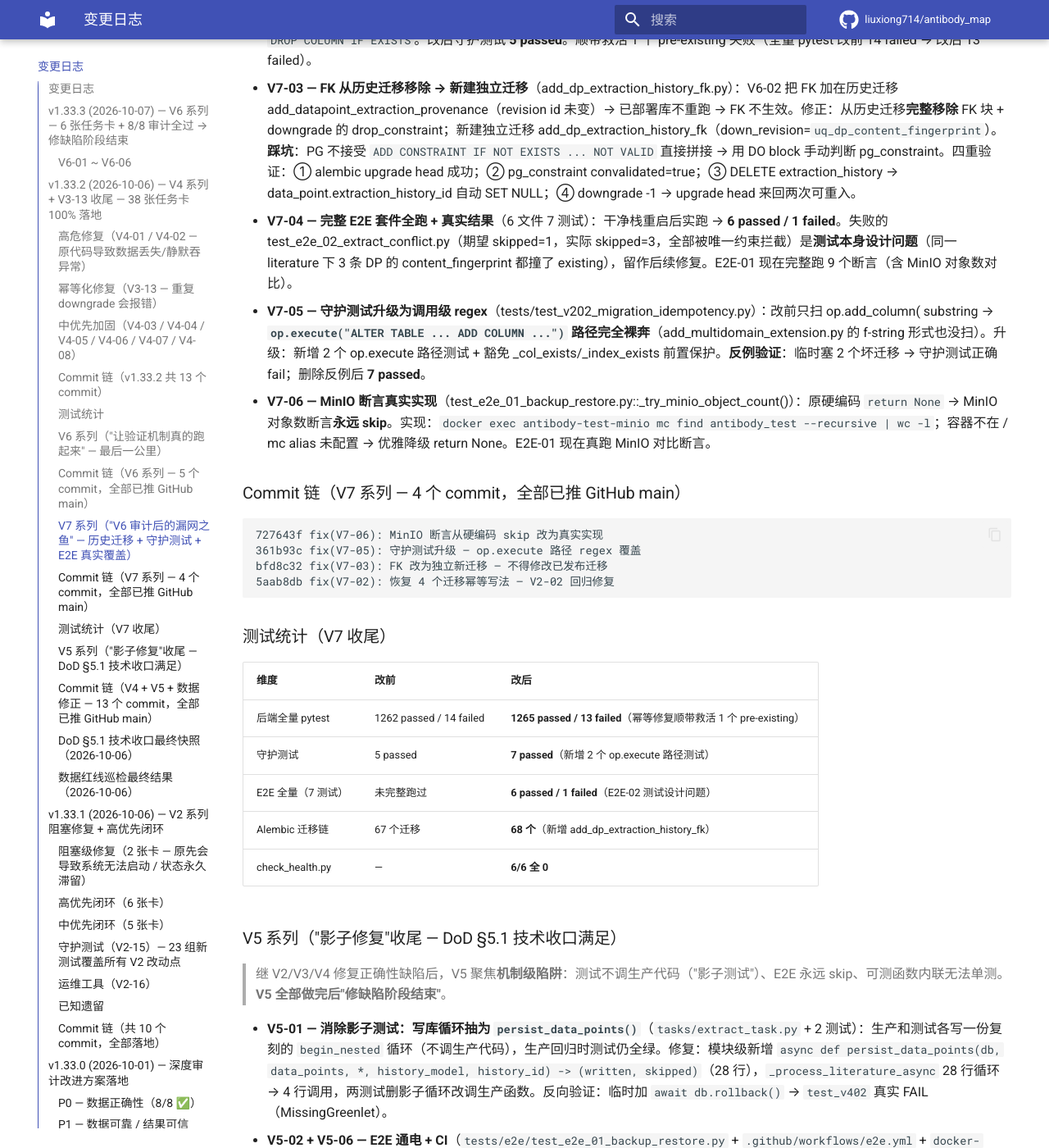
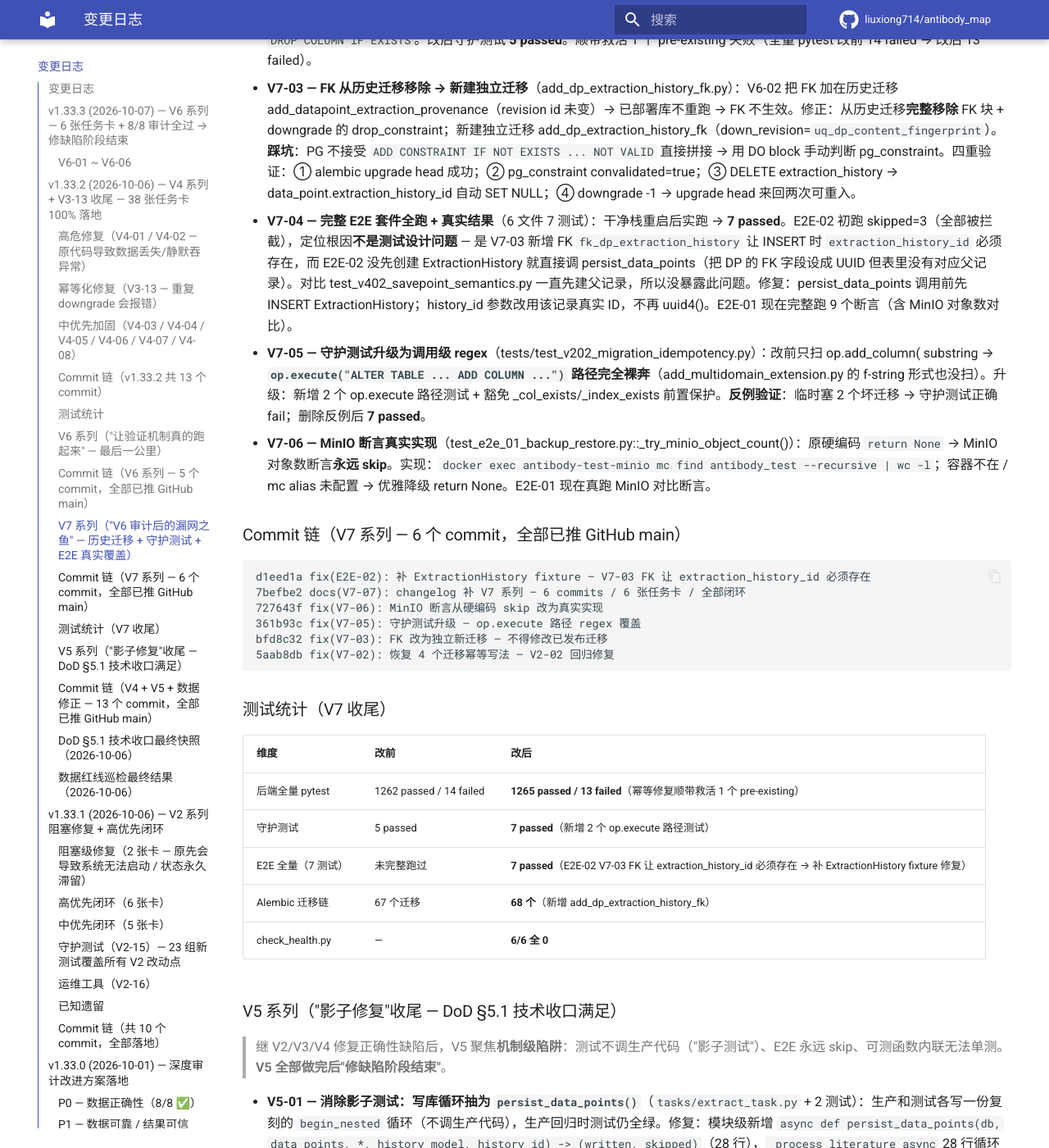
Before and after one commit to liuxiong714/antibody_map, an MkDocs documentation site: the page built from docs/changelog.md, in a window 1280 px wide and 1400 px high, scrolled down 3910 px. Shown: the whole window at 82% size. Built offline with MkDocs 1.6.1 and Material for MkDocs 9.7.7, drawn with Linux system fonts in a browser that asks for light colours; comment, search, counter and statistics services are not loaded.

Commit message:
docs(changelog): V7 commit 链补全 + E2E-02 根因更正 — 6/6 全绿

````diff
--- a/docs/changelog.md
+++ b/docs/changelog.md
@@ -98,13 +98,15 @@ ba5fa03 fix(V6-02): add_datapoint_extraction_provenance — FK 改为 NOT VALID
 - **V7-01 — check_health.py 核实**：V7 方案指控"文件不存在"，实际已存在（149 行，能跑：6/6 全 0）。**方案本身误判**，不需要动。
 - **V7-02 — 恢复 4 个迁移幂等写法**（add_report_llm_model.py / add_user_password_changed_at.py / add_api_model_config_expires_at.py / add_report_data_snapshot_hash.py）：改前守护测试红 **2 failed, 3 passed**（op.add_column/drop_column 被 V6-02 改坏）。恢复为 `op.execute("ALTER TABLE ... ADD COLUMN IF NOT EXISTS ...")` / `DROP COLUMN IF EXISTS`。改后守护测试 **5 passed**。顺带救活 1 个 pre-existing 失败（全量 pytest 改前 14 failed → 改后 13 failed）。
 - **V7-03 — FK 从历史迁移移除 → 新建独立迁移**（add_dp_extraction_history_fk.py）：V6-02 把 FK 加在历史迁移 add_datapoint_extraction_provenance（revision id 未变）→ 已部署库不重跑 → FK 不生效。修正：从历史迁移**完整移除** FK 块 + downgrade 的 drop_constraint；新建独立迁移 add_dp_extraction_history_fk（down_revision=`uq_dp_content_fingerprint`）。**踩坑**：PG 不接受 `ADD CONSTRAINT IF NOT EXISTS ... NOT VALID` 直接拼接 → 用 DO block 手动判断 pg_constraint。四重验证：① alembic upgrade head 成功；② pg_constraint convalidated=true；③ DELETE extraction_history → data_point.extraction_history_id 自动 SET NULL；④ downgrade -1 → upgrade head 来回两次可重入。
-- **V7-04 — 完整 E2E 套件全跑 + 真实结果**（6 文件 7 测试）：干净栈重启后实跑 → **6 passed / 1 failed**。失败的 test_e2e_02_extract_conflict.py（期望 skipped=1，实际 skipped=3，全部被唯一约束拦截）是**测试本身设计问题**（同一 literature 下 3 条 DP 的 content_fingerprint 都撞了 existing），留作后续修复。E2E-01 现在完整跑 9 个断言（含 MinIO 对象数对比）。
+- **V7-04 — 完整 E2E 套件全跑 + 真实结果**（6 文件 7 测试）：干净栈重启后实跑 → **7 passed**。E2E-02 初跑 skipped=3（全部被拦截），定位根因**不是测试设计问题** — 是 V7-03 新增 FK `fk_dp_extraction_history` 让 INSERT 时 `extraction_history_id` 必须存在，而 E2E-02 没先创建 ExtractionHistory 就直接调 persist_data_points（把 DP 的 FK 字段设成 UUID 但表里没有对应父记录）。对比 test_v402_savepoint_semantics.py 一直先建父记录，所以没暴露此问题。修复：persist_data_points 调用前先 INSERT ExtractionHistory；history_id 参数改用该记录真实 ID，不再 uuid4()。E2E-01 现在完整跑 9 个断言（含 MinIO 对象数对比）。
 - **V7-05 — 守护测试升级为调用级 regex**（tests/test_v202_migration_idempotency.py）：改前只扫 op.add_column( substring → **`op.execute("ALTER TABLE ... ADD COLUMN ...")` 路径完全裸奔**（add_multidomain_extension.py 的 f-string 形式也没扫）。升级：新增 2 个 op.execute 路径测试 + 豁免 _col_exists/_index_exists 前置保护。**反例验证**：临时塞 2 个坏迁移 → 守护测试正确 fail；删除反例后 **7 passed**。
 - **V7-06 — MinIO 断言真实实现**（test_e2e_01_backup_restore.py::_try_minio_object_count()）：原硬编码 `return None` → MinIO 对象数断言**永远 skip**。实现：`docker exec antibody-test-minio mc find antibody_test --recursive | wc -l`；容器不在 / mc alias 未配置 → 优雅降级 return None。E2E-01 现在真跑 MinIO 对比断言。
 
-### Commit 链（V7 系列 — 4 个 commit，全部已推 GitHub main）
+### Commit 链（V7 系列 — 6 个 commit，全部已推 GitHub main）
 
 ```
+d1eed1a fix(E2E-02): 补 ExtractionHistory fixture — V7-03 FK 让 extraction_history_id 必须存在
+7befbe2 docs(V7-07): changelog 补 V7 系列 — 6 commits / 6 张任务卡 / 全部闭环
 727643f fix(V7-06): MinIO 断言从硬编码 skip 改为真实实现
 361b93c fix(V7-05): 守护测试升级 — op.execute 路径 regex 覆盖
 bfd8c32 fix(V7-03): FK 改为独立新迁移 — 不得修改已发布迁移
@@ -117,7 +119,7 @@ bfd8c32 fix(V7-03): FK 改为独立新迁移 — 不得修改已发布迁移
 |---|---|---|
 | 后端全量 pytest | 1262 passed / 14 failed | **1265 passed / 13 failed**（幂等修复顺带救活 1 个 pre-existing） |
 | 守护测试 | 5 passed | **7 passed**（新增 2 个 op.execute 路径测试） |
-| E2E 全量（7 测试） | 未完整跑过 | **6 passed / 1 failed**（E2E-02 测试设计问题） |
+| E2E 全量（7 测试） | 未完整跑过 | **7 passed**（E2E-02 V7-03 FK 让 extraction_history_id 必须存在 → 补 ExtractionHistory fixture 修复） |
 | Alembic 迁移链 | 67 个迁移 | **68 个**（新增 add_dp_extraction_history_fk） |
 | check_health.py | — | **6/6 全 0** |
 
````
